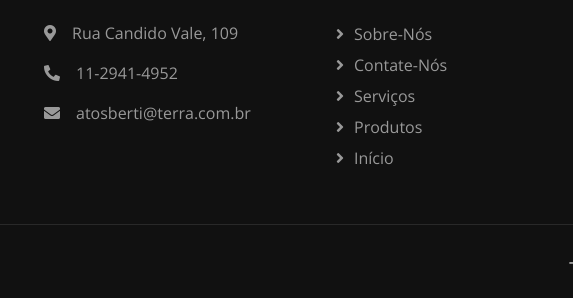
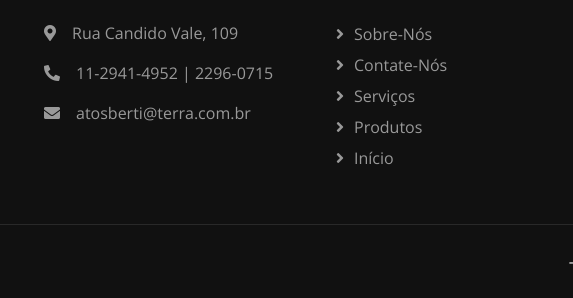
Before and after one commit to atosberti/atosberti.github.io, a plain HTML site: page servico.html in a window 1280 px wide. Shown: the part 2084-2382 px from the top of the page, 329-902 px from the left. Drawn offline with nearby package versions, Linux system fonts and the light colour scheme.

Commit message:
Initial commit

```diff
--- a/servico.html
+++ b/servico.html
@@ -206,7 +206,7 @@
             <div class="col-lg-3 col-md-6">
                 <h4 class="text-light mb-4">Onde Nós Encontrar</h4>
                 <p><i class="fa fa-map-marker-alt me-3"></i>Rua Candido Vale, 109</p>
-                <p><i class="fa fa-phone-alt me-3"></i>11-2941-4952</p>
+                <p><i class="fa fa-phone-alt me-3"></i>11-2941-4952 | 2296-0715</p>
                 <p><i class="fa fa-envelope me-3"></i>atosberti@terra.com.br</p>
             </div>
             <div class="col-lg-3 col-md-6">
```
